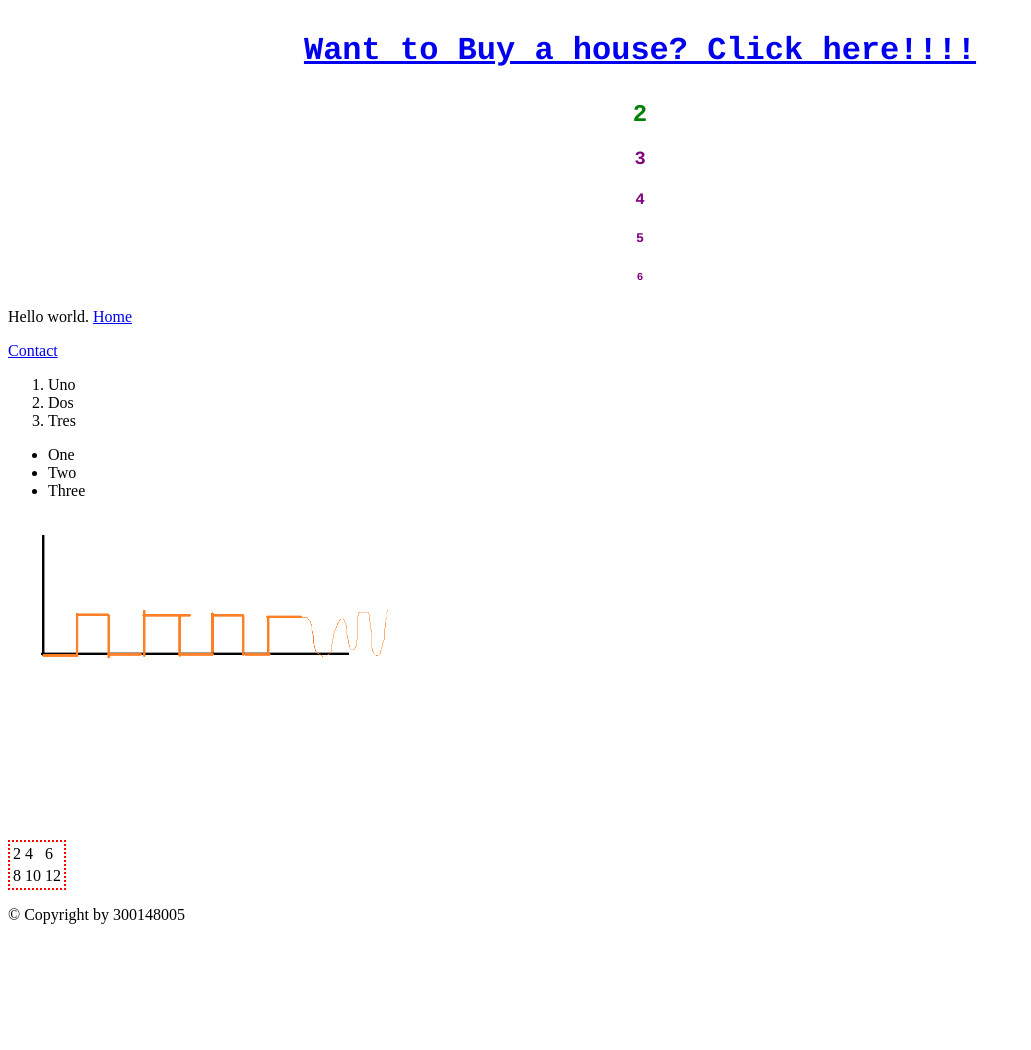
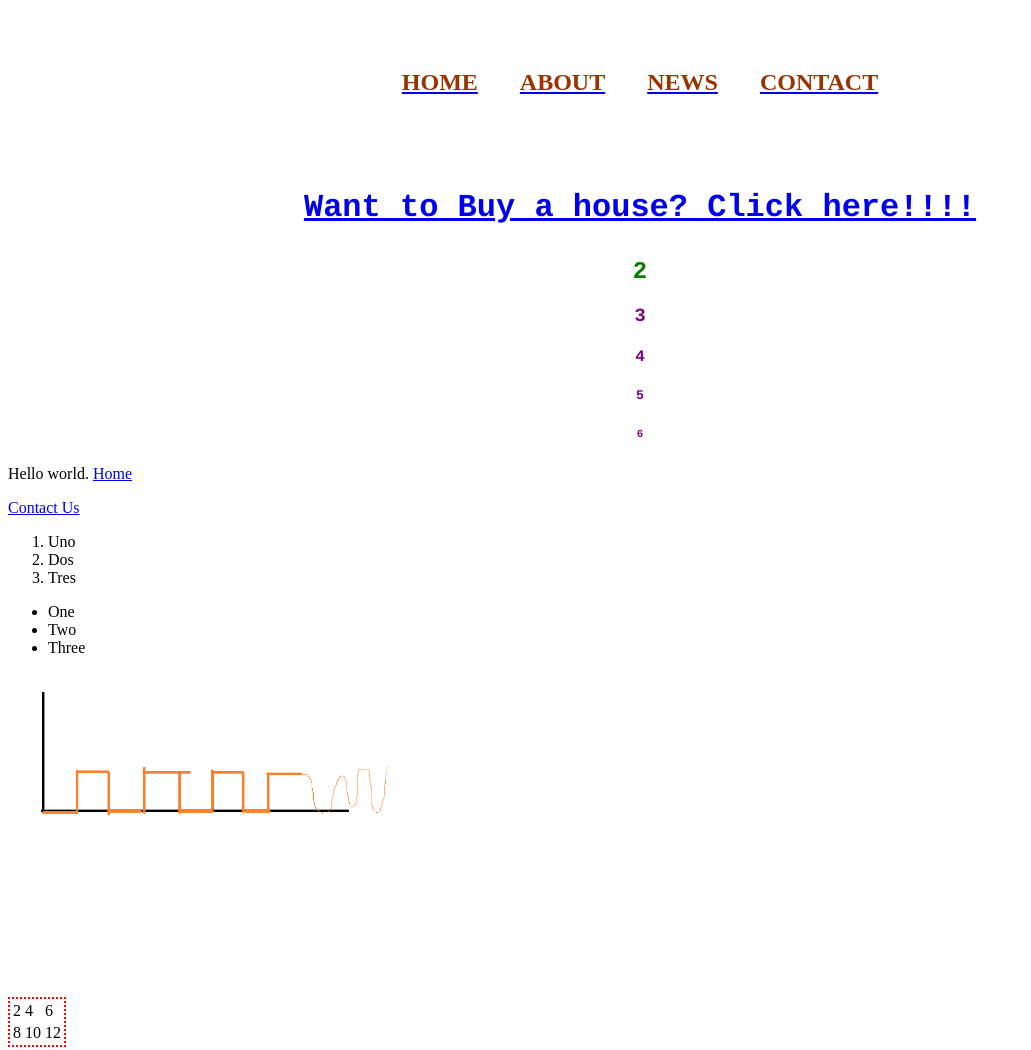
Before and after one commit to JustinFarrell/JustinFarrell.github.io, a plain HTML site: page index.html in a window 1280 px wide. Shown: the top 1050 px of the page, without its empty margins (0-1031 px from the left). Before the commit the page ends 940 px from the top, so only its background shows below. Drawn offline with Linux system fonts and the light colour scheme.

Commit message:
atom first upload

```diff
--- a/index.html
+++ b/index.html
@@ -28,8 +28,24 @@ setInterval(blinker, 1000);
 	</head>
 
 	<body>
-
-
+		<table style="margin-left: auto; margin-right: auto;" cellspacing="40">
+		<tbody>
+		<tr>
+		<td>
+		<h2><a href="justinfarrell.github.io/index.html"><span style="color: #993300;"><strong>HOME</strong></span></a></h2>
+		</td>
+		<td>
+		<h2><a href="justinfarrell.github.io/about.html"><span style="color: #993300;"><strong>ABOUT</strong></span></a></h2>
+		</td>
+		<td>
+		<h2><a href="justinfarrell.github.io/news.html"><span style="color: #993300;"><strong>NEWS</strong></span></a></h2>
+		</td>
+		<td>
+		<h2><a href="justinfarrell.github.io/contact.html"><span style="color: #993300;"><strong>CONTACT</strong></span></a></h2>
+		</td>
+		</tr>
+		</tbody>
+		</table>
 		<div>
 			<header style="text-align: center">
 
@@ -47,7 +63,7 @@ setInterval(blinker, 1000);
 					<a href="/">Home</a>
 				</p>
 				<p>
-					<a href="contact.html">Contact</a>
+					<a href="contact.html">Contact Us</a>
 				</p>
 			</nav>
 		<ol>
```
Also changed, not shown: about.html (added, +23 -0 lines), contact.html (+19 -0 lines), news.html (added, +23 -0 lines).
